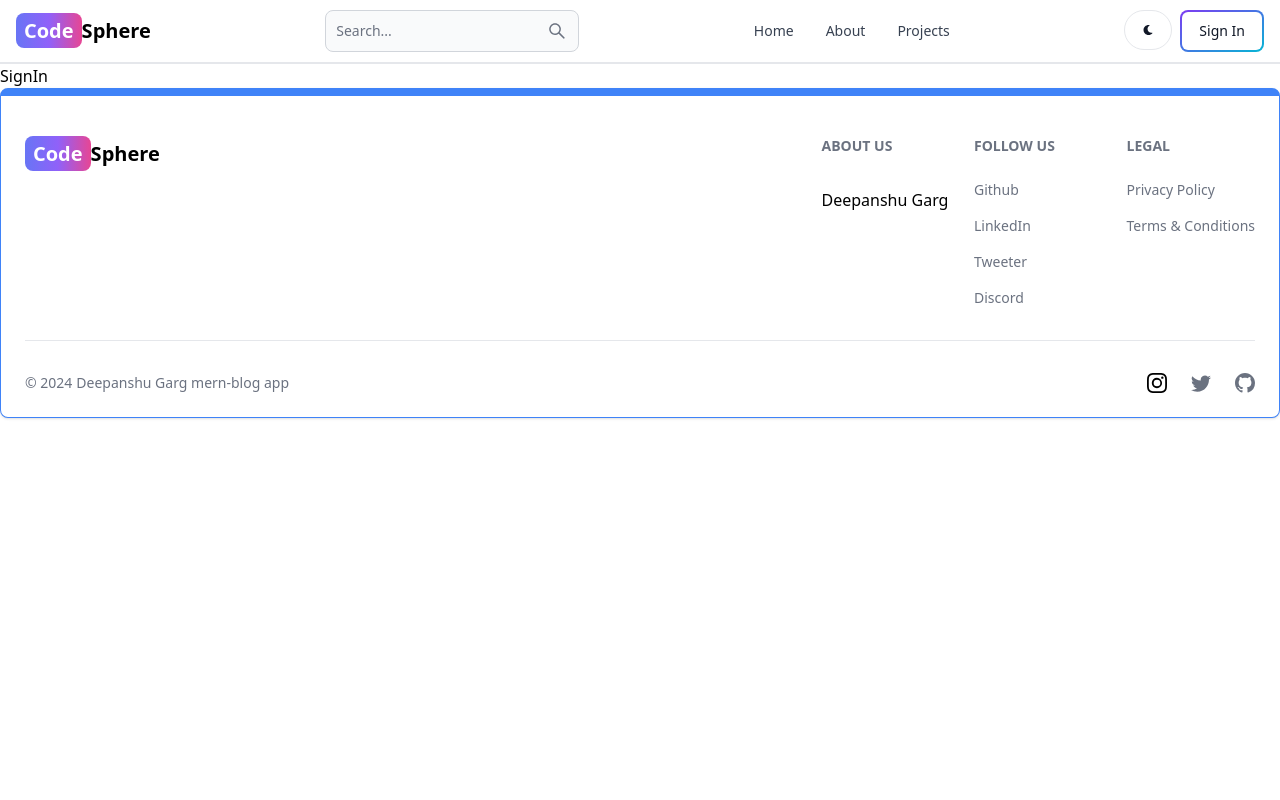
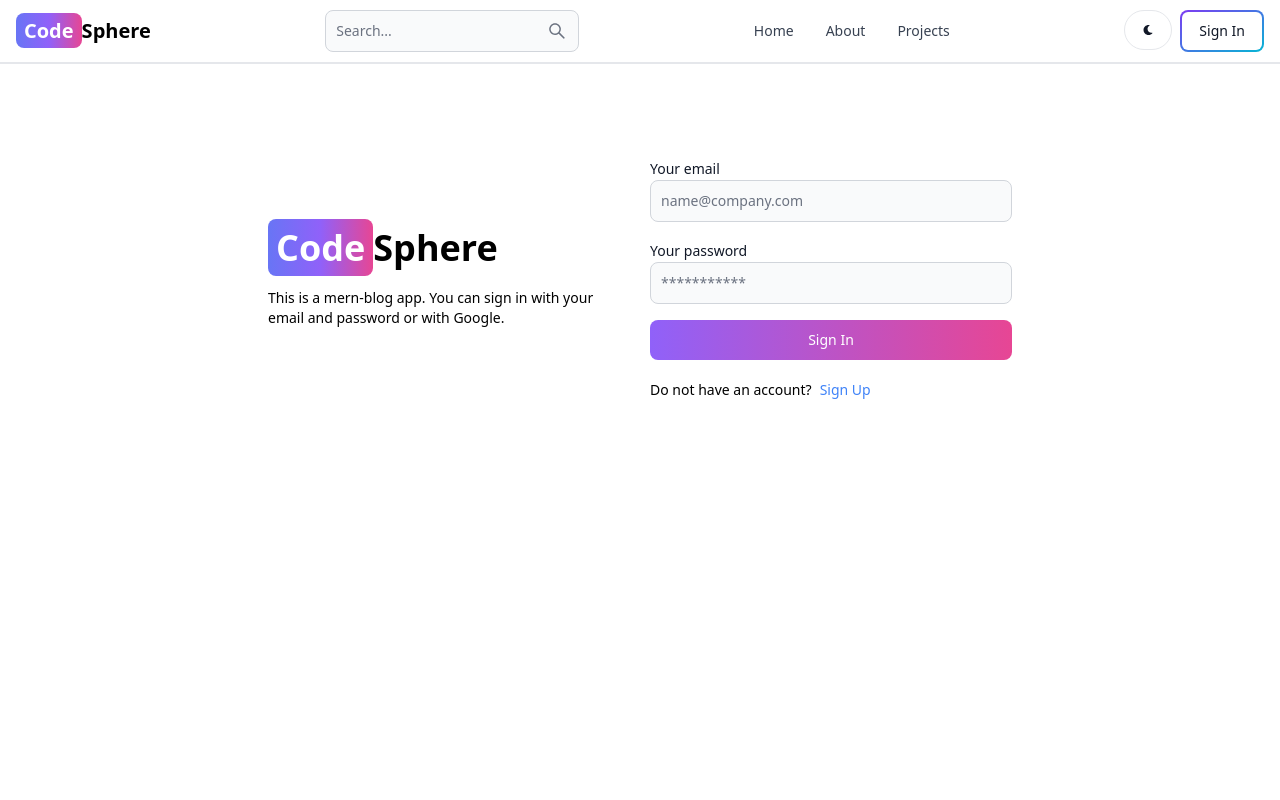
Before and after one commit to dgarg6333/AssetSphere, a React (Vite) app in the folder client/: page /sign-in in a window 1280 px wide. Shown: the top 800 px of the page. Built offline with nearby package versions, Linux system fonts and the light colour scheme.

Commit message:
create signin page functionality

```diff
--- a/client/src/pages/SignIn.jsx
+++ b/client/src/pages/SignIn.jsx
@@ -1,7 +1,109 @@
-// import React from 'react'
+import { Alert, Button, Label, Spinner, TextInput } from 'flowbite-react';
+import { useState } from 'react';
+import { Link, useNavigate } from 'react-router-dom';
 
 export default function SignIn() {
+  const [formData, setFormData] = useState({});
+  const [errorMessage, setErrorMessage] = useState(null);
+  const [loading, setLoading] = useState(false);
+  const navigate = useNavigate();
+  const handleChange = (e) => {
+    setFormData({ ...formData, [e.target.id]: e.target.value.trim() });
+  };
+  const handleSubmit = async (e) => {
+    e.preventDefault();
+    if ( !formData.email || !formData.password) {
+      return setErrorMessage('Please fill out all fields.');
+    }
+    try {
+      setLoading(true);
+      setErrorMessage(null);
+      const res = await fetch('/api/auth/signin', {
+        method: 'POST',
+        headers: { 'Content-Type': 'application/json' },
+        body: JSON.stringify(formData),
+      });
+
+      const data = await res.json();
+      if (data.success === false) {
+        console.log(data);
+        return setErrorMessage(data.message);
+      }
+      setLoading(false);
+      if(res.ok) {
+        navigate('/');
+      }
+    } catch (error) {
+      setErrorMessage(error.message);
+      setLoading(false);
+    }
+  };
   return (
-    <div>SignIn</div>
-  )
+    <div className='min-h-screen mt-20'>
+      <div className='flex p-3 max-w-3xl mx-auto flex-col md:flex-row md:items-center gap-5'>
+        {/* left */}
+        <div className='flex-1'>
+          <Link to='/' className='font-bold dark:text-white text-4xl'>
+            <span className='px-2 py-1 bg-gradient-to-r from-indigo-500 via-purple-500 to-pink-500 rounded-lg text-white'>
+              Code
+            </span>
+            Sphere
+          </Link>
+          <p className='text-sm mt-5'>
+            This is a mern-blog app. You can sign in with your email and password
+            or with Google.
+          </p>
+        </div>
+        {/* right */}
+
+        <div className='flex-1'>
+          <form className='flex flex-col gap-4' onSubmit={handleSubmit}>
+            <div>
+              <Label value='Your email' />
+              <TextInput
+                type='email'
+                placeholder='name@company.com'
+                id='email'
+                onChange={handleChange}
+              />
+            </div>
+            <div>
+              <Label value='Your password' />
+              <TextInput
+                type='password'
+                placeholder='***********'
+                id='password'
+                onChange={handleChange}
+              />
+            </div>
+            <Button
+              gradientDuoTone='purpleToPink'
+              type='submit'
+              disabled={loading}
+            >
+              {loading ? (
+                <>
+                  <Spinner size='sm' />
+                  <span className='pl-3'>Loading...</span>
+                </>
+              ) : (
+                'Sign In'
+              )}
+            </Button>
+          </form>
+          <div className='flex gap-2 text-sm mt-5'>
+            <span>Do not have an account?</span>
+            <Link to='/sign-up' className='text-blue-500'>
+              Sign Up
+            </Link>
+          </div>
+          {errorMessage && (
+            <Alert className='mt-5' color='failure'>
+              {errorMessage}
+            </Alert>
+          )}
+        </div>
+      </div>
+    </div>
+  );
 }
```
